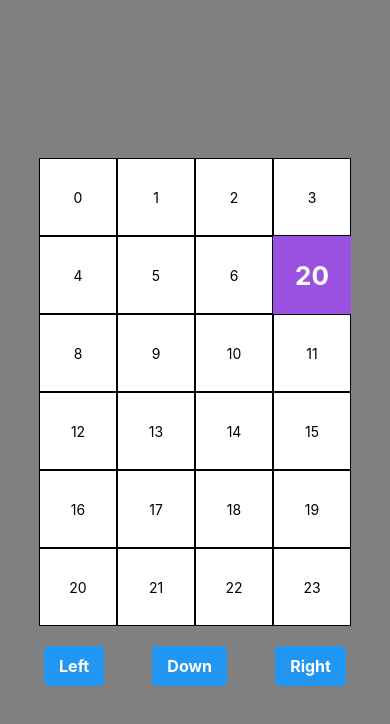
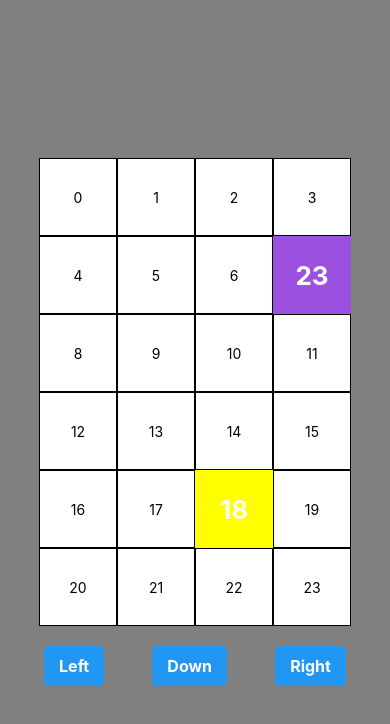
Before and after one commit to dm9798/mobdev, a React Native app: screen / in a window 390 px wide. Shown: the top 724 px of the page. Built offline with nearby package versions, Linux system fonts and the light colour scheme.

Commit message:
secondary game logic implementation

```diff
--- a/App.js
+++ b/App.js
@@ -77,23 +77,89 @@ export default function App() {
 
   const [groundedTiles, setGroundedTiles] = useState([]);
 
+  const allTargetNumbers = useRef(
+    [...Array(23 - 8 + 1).keys()]
+      .map((i) => i + 8)
+      .sort(() => Math.random() - 0.5)
+  );
+  const numberIndex = useRef(0);
+
+  const isAboveGroundedTile = (tilePos, groundedTiles) => {
+    const row = Math.round(tilePos.top / TILE_SIZE);
+    const col = Math.round(tilePos.left / TILE_SIZE);
+    const belowRow = row + 1;
+    const belowPos = { top: belowRow * TILE_SIZE, left: col * TILE_SIZE };
+    return groundedTiles.some(
+      (tile) =>
+        tile.tilePos.top === belowPos.top && tile.tilePos.left === belowPos.left
+    );
+  };
+
+  const canSpawnTile = (number) => {
+    const row = Math.floor(number / BOARD_WIDTH_IN_TILES);
+    const col = number % BOARD_WIDTH_IN_TILES;
+
+    // Check if there's a grounded tile below this number's position
+    const belowRow = row + 1;
+    if (belowRow < BOARD_HEIGHT_IN_TILES) {
+      const belowPos = { top: belowRow * TILE_SIZE, left: col * TILE_SIZE };
+      const hasGroundedBelow = groundedTiles.some(
+        (tile) =>
+          tile.tilePos.top === belowPos.top &&
+          tile.tilePos.left === belowPos.left
+      );
+      if (hasGroundedBelow) return true;
+    }
+
+    // Or if it's in the bottom row
+    return row === BOARD_HEIGHT_IN_TILES - 1;
+  };
+
   useEffect(() => {
-    // Function to initialize the 4x6 board cells
     const initializeBoard = () => {
       let initialArr = [];
       for (let i = 0; i < BOARD_WIDTH_IN_TILES * BOARD_HEIGHT_IN_TILES; i++) {
         initialArr.push({ loc: i });
       }
       setGameboard(initialArr);
+
+      // Pick a random number between 8 and 23
+      const randomNumber = Math.floor(Math.random() * (23 - 8 + 1)) + 8;
+
+      // Add a random grounded tile with the random number at the position corresponding to the number
+      const row = Math.floor(randomNumber / BOARD_WIDTH_IN_TILES);
+      const col = randomNumber % BOARD_WIDTH_IN_TILES;
+      const randomTilePos = {
+        top: row * TILE_SIZE,
+        left: col * TILE_SIZE,
+      };
+      setGroundedTiles((prev) => [
+        ...prev,
+        { tilePos: randomTilePos, number: randomNumber, color: "yellow" },
+      ]);
+
+      // Remove the random number from targetNumbers arrays if present
+      [allTargetNumbers.current].forEach((arr) => {
+        const index = arr.indexOf(randomNumber);
+        if (index !== -1) {
+          arr.splice(index, 1);
+        }
+      });
     };
 
-    // Function to set up the number for the movable tile
     const initializeMovableTileNumber = () => {
-      // Numbers for the bottom row cells (loc 20-23)
-      const numbers = [20, 21, 22, 23];
-      // Select a random number and set the state
-      const randomNum = numbers[Math.floor(Math.random() * numbers.length)];
-      setMovableTileNumber(randomNum);
+      let newNumber;
+      do {
+        newNumber = allTargetNumbers.current[numberIndex.current];
+        numberIndex.current += 1;
+        if (numberIndex.current >= allTargetNumbers.current.length) {
+          console.log("All numbers used up.");
+          break;
+        }
+      } while (!canSpawnTile(newNumber));
+      if (canSpawnTile(newNumber)) {
+        setMovableTileNumber(newNumber);
+      }
     };
 
     initializeBoard();
@@ -104,8 +170,10 @@ export default function App() {
   useEffect(() => {
     intervalRef.current = setInterval(() => {
       setTilePos((currentPos) => {
-        // Stop the automatic movement once the tile reaches the bottom row
-        if (currentPos.top >= MAX_TOP) {
+        if (
+          currentPos.top >= MAX_TOP ||
+          isAboveGroundedTile(currentPos, groundedTiles)
+        ) {
           clearInterval(intervalRef.current);
           return currentPos;
         }
@@ -116,58 +184,68 @@ export default function App() {
     return () => {
       clearInterval(intervalRef.current);
     };
-  }, []);
+  }, [movableTileNumber, groundedTiles]);
 
   // New useEffect hook to handle the final landing logic (color change and game end)
   useEffect(() => {
     let timer;
-    // Check if the tile has landed at the bottom
-    if (tilePos.top >= MAX_TOP) {
-      // Start a 3-second timer
+    if (tilePos.top >= MAX_TOP || isAboveGroundedTile(tilePos, groundedTiles)) {
       timer = setTimeout(() => {
-        // Calculate the 'loc' number for the tile's final position
         const row = Math.round(tilePos.top / TILE_SIZE);
         const col = Math.round(tilePos.left / TILE_SIZE);
         const loc = row * BOARD_WIDTH_IN_TILES + col;
 
-        // Check if the final location matches the target number
-        if (loc === movableTileNumber) {
-          setMovableTileColor("#9B51E0"); // Correct: Purple
-        } else {
-          setMovableTileColor("yellow"); // Incorrect: Yellow
+        const tileColor = loc === movableTileNumber ? "#9B51E0" : "yellow";
+        let finalTilePos = tilePos;
+        if (loc !== movableTileNumber) {
+          const targetRow = Math.floor(
+            movableTileNumber / BOARD_WIDTH_IN_TILES
+          );
+          const targetCol = movableTileNumber % BOARD_WIDTH_IN_TILES;
+          finalTilePos = {
+            top: targetRow * TILE_SIZE,
+            left: targetCol * TILE_SIZE,
+          };
         }
+
         console.log(`The tile has landed on cell number: ${loc}`);
-        // End the game after the 3-second window
         setIsGameEnded(true);
 
-        // Add tile to grounded tiles
         setGroundedTiles((prev) => [
           ...prev,
-          { tilePos, number: movableTileNumber, color: movableTileColor },
+          {
+            tilePos: finalTilePos,
+            number: movableTileNumber,
+            color: tileColor,
+          },
         ]);
 
-        // Spawn a new tile
+        numberIndex.current += 1;
+        if (numberIndex.current >= allTargetNumbers.current.length) {
+          console.log("All numbers used up.");
+        } else {
           spawnNewTile();
-      }, 3000); // 3-second delay
-    } else {
-      // Keep the tile purple while it is moving and not at the bottom
-      setMovableTileColor("#9B51E0");
-      setIsGameEnded(false);
         }
-
-    // Cleanup function to clear the timer if the component unmounts or tilePos changes
+      }, 3000);
+    }
     return () => clearTimeout(timer);
-  }, [tilePos, movableTileNumber]);
+  }, [tilePos, movableTileNumber, groundedTiles]);
 
   const spawnNewTile = () => {
+    let newNumber;
+    do {
+      newNumber = allTargetNumbers.current[numberIndex.current];
+      numberIndex.current += 1;
+      if (numberIndex.current >= allTargetNumbers.current.length) {
+        console.log("All numbers used up.");
+        break;
+      }
+    } while (!canSpawnTile(newNumber));
+
+    if (canSpawnTile(newNumber)) {
       const newRandomIndex = Math.floor(
         Math.random() * possibleLeftPositions.length
       );
-    const numbers = [20, 21, 22, 23];
-    let newNumber;
-    do {
-      newNumber = numbers[Math.floor(Math.random() * numbers.length)];
-    } while (newNumber === movableTileNumber);
 
       setTilePos({
         top: 0,
@@ -176,10 +254,10 @@ export default function App() {
       setMovableTileNumber(newNumber);
       setMovableTileColor("#9B51E0");
       setIsGameEnded(false);
+    }
   };
 
   const moveLeft = () => {
-    // Only allow movement if the game is not over
     if (isGameEnded) return;
 
     setTilePos((currentPos) => {
@@ -192,7 +270,6 @@ export default function App() {
   };
 
   const moveRight = () => {
-    // Only allow movement if the game is not over
     if (isGameEnded) return;
 
     setTilePos((currentPos) => {
@@ -205,33 +282,49 @@ export default function App() {
   };
 
   const moveDown = () => {
-    // Only allow movement if the game is not over
     if (isGameEnded) return;
 
     setTilePos((currentPos) => {
       const newTop = currentPos.top + TILE_SIZE;
       if (newTop <= MAX_TOP) {
+        const row = Math.round(newTop / TILE_SIZE);
+        const col = Math.round(currentPos.left / TILE_SIZE);
+        const belowPos = { top: row * TILE_SIZE, left: col * TILE_SIZE };
+        const wouldMoveOntoGrounded = groundedTiles.some(
+          (tile) =>
+            tile.tilePos.top === belowPos.top &&
+            tile.tilePos.left === belowPos.left
+        );
+        if (wouldMoveOntoGrounded) {
+          return currentPos;
+        }
         return { ...currentPos, top: newTop };
       } else if (currentPos.top >= MAX_TOP) {
-        // Consider as grounded if already at bottom row
         setIsGameEnded(true);
         const row = Math.round(currentPos.top / TILE_SIZE);
         const col = Math.round(currentPos.left / TILE_SIZE);
         const loc = row * BOARD_WIDTH_IN_TILES + col;
-        if (loc === movableTileNumber) {
-          setMovableTileColor("#9B51E0"); // Correct: Purple
-        } else {
-          setMovableTileColor("yellow"); // Incorrect: Yellow
+        const tileColor = loc === movableTileNumber ? "#9B51E0" : "yellow";
+        let finalTilePos = currentPos;
+        if (loc !== movableTileNumber) {
+          const targetRow = Math.floor(
+            movableTileNumber / BOARD_WIDTH_IN_TILES
+          );
+          const targetCol = movableTileNumber % BOARD_WIDTH_IN_TILES;
+          finalTilePos = {
+            top: targetRow * TILE_SIZE,
+            left: targetCol * TILE_SIZE,
+          };
         }
+
         console.log(`The tile has landed on cell number: ${loc}`);
 
-        // Add tile to grounded tiles
         setGroundedTiles((prev) => [
           ...prev,
           {
-            tilePos: currentPos,
+            tilePos: finalTilePos,
             number: movableTileNumber,
-            color: movableTileColor,
+            color: tileColor,
           },
         ]);
 
@@ -251,7 +344,6 @@ export default function App() {
             </View>
           </View>
         ))}
-        {/* Render grounded tiles */}
         {groundedTiles.map((tile, index) => (
           <GroundedTile
             key={`grounded-${index}`}
@@ -260,8 +352,7 @@ export default function App() {
             color={tile.color}
           />
         ))}
-        {/* Pass the movableTileNumber and the current color to the MoveableTile component */}
-        {movableTileNumber !== null && (
+        {movableTileNumber !== null && !isGameEnded && (
           <MoveableTile
             tilePos={tilePos}
             number={movableTileNumber}
@@ -346,19 +437,16 @@ const styles = StyleSheet.create({
     fontSize: 16,
     fontWeight: "bold",
   },
-  // New style for the movable tile
   movableTile: {
     width: TILE_SIZE,
     height: TILE_SIZE,
     position: "absolute",
-    // We removed the fixed background color here so it can be set dynamically
     justifyContent: "center",
     alignItems: "center",
   },
-  // New style for the text inside the movable tile
   movableTileText: {
     color: "white",
-    fontSize: TILE_SIZE / 3, // Make the text size relative to the tile size
+    fontSize: TILE_SIZE / 3,
     fontWeight: "bold",
   },
 });
```
Lines whose indentation alone changed are shown as unchanged.
